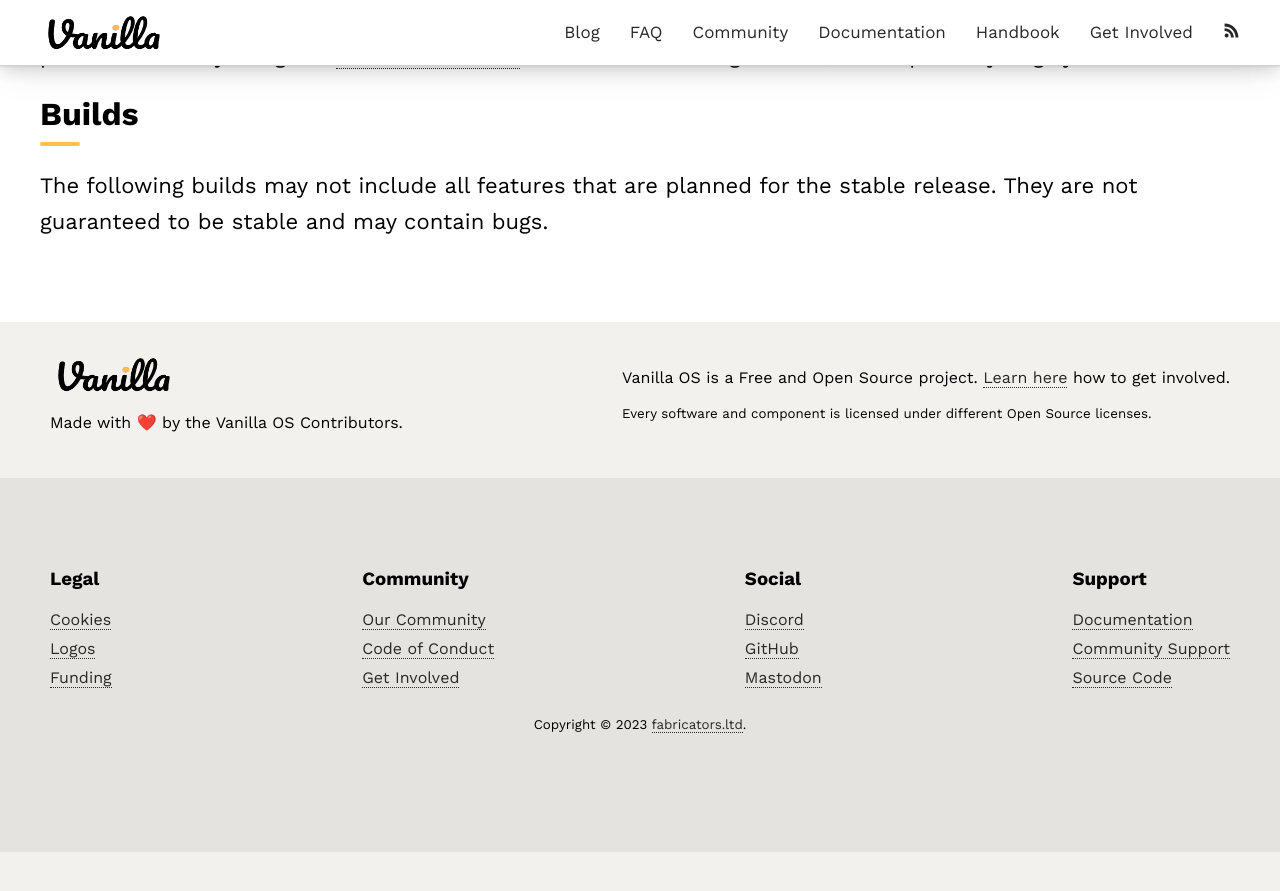
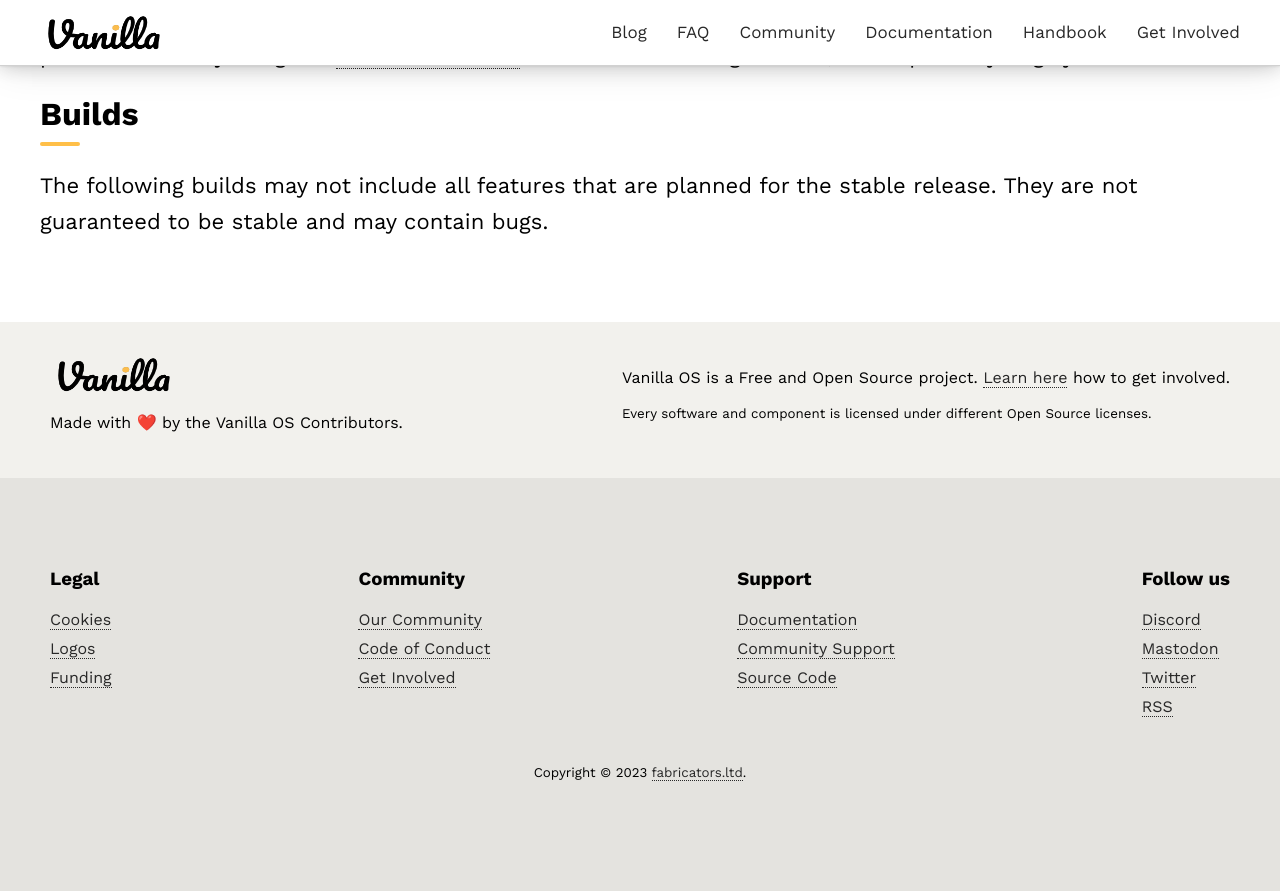
Before and after one commit to Vanilla-OS/website, a Jekyll site: the page built from dev-builds.md, in a window 1280 px wide and 900 px high, scrolled down 722 px. Shown: the top 891 px of the window. Built offline with Jekyll 4.4.1, drawn with Linux system fonts in a browser that asks for light colours; before the commit the page ends 1574 px from its top, so only the background shows below that.

Commit message:
add social links

```diff
--- a/_includes/footer.html
+++ b/_includes/footer.html
@@ -32,14 +32,6 @@
                 </ul>
             </div>
             <div class="footer-area">
-                <h3>Social</h3>
-                <ul>
-                    <li><a href="https://discord.gg/3cD2Q7Ht3S">Discord</a></li>
-                    <li><a href="https://github.com/Vanilla-OS">GitHub</a></li>
-                    <li><a href="https://mastodon.social/@mirkobrombin">Mastodon</a></li>
-                </ul>
-            </div>
-            <div class="footer-area">
                 <h3>Support</h3>
                 <ul>
                     <li><a href="https://documentation.vanillaos.org/">Documentation</a></li>
@@ -47,8 +39,18 @@
                     <li><a href="https://github.com/vanilla-os/">Source Code</a></li>
                 </ul>
             </div>
+            <div class="footer-area">
+                <h3>Follow us</h3>
+                <ul>
+                    <li><a href="https://discord.gg/3cD2Q7Ht3S">Discord</a></li>
+                    <li><a href="https://fosstodon.org/@vanillaos">Mastodon</a></li>
+                    <li><a href="https://twitter.com/VanillaOSLinux">Twitter</a></li>
+                    <li><a href="{{ site.url }}/feed.xml">RSS</a></li>
+                </ul>
+            </div>
         </div>
 
+        <br />
         <small style="display: block; text-align: center">Copyright © 2023 <a href="https://fabricators.ltd">fabricators.ltd</a>.</small>
     </div>
 </div>
--- a/_includes/header.html
+++ b/_includes/header.html
@@ -24,9 +24,6 @@
                 <a href="{{ site.url }}/get-involved"
                     {% if page.url contains '/get-involved' %}class="active"{% endif %}>Get Involved</a>
             </li>
-            <li>
-                <a href="{{ site.url }}/feed.xml"><ion-icon name="logo-rss"></ion-icon></a>
-            </li>
         </ul>
     </div>
 </div>
```
